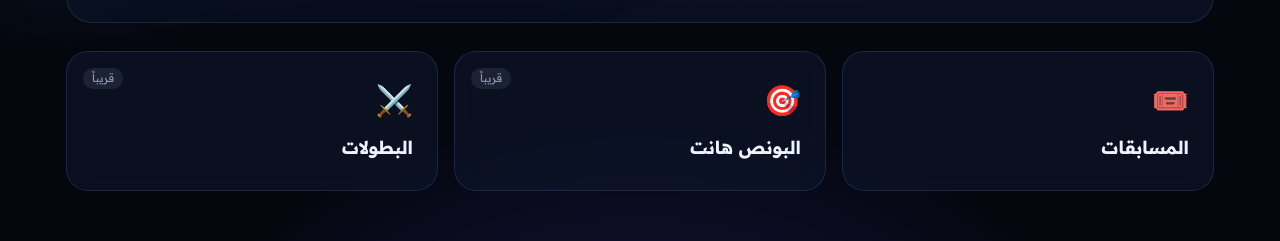
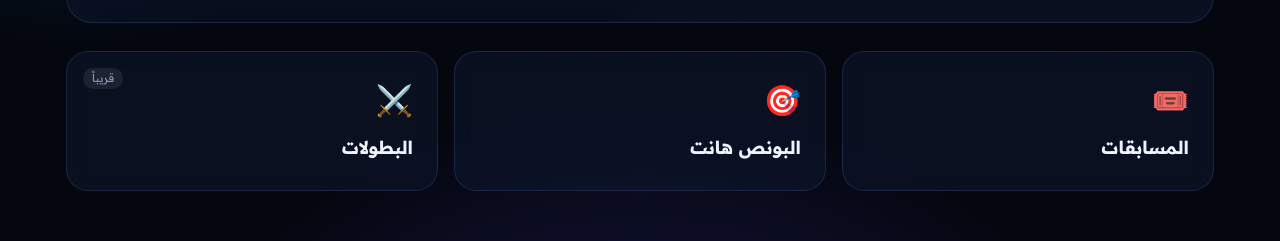
Before and after one commit to sxproy1-byte/peakz, a plain HTML site: page index.html in a window 1280 px wide. Shown: the part 444-685 px from the top of the page. Drawn offline with Linux system fonts and the light colour scheme; no server answers.

Commit message:
Add files via upload

```diff
--- a/index.html
+++ b/index.html
@@ -36,7 +36,7 @@
 
   <section class="quick">
     <a class="qcard" href="giveaways.html"><div class="e">🎟️</div><b>المسابقات</b></a>
-    <a class="qcard" href="bonus.html"><span class="soon">قريباً</span><div class="e">🎯</div><b>البونص هانت</b></a>
+    <a class="qcard" href="bonus.html"><div class="e">🎯</div><b>البونص هانت</b></a>
     <a class="qcard" href="tournaments.html"><span class="soon">قريباً</span><div class="e">⚔️</div><b>البطولات</b></a>
   </section>
 </main>
```
